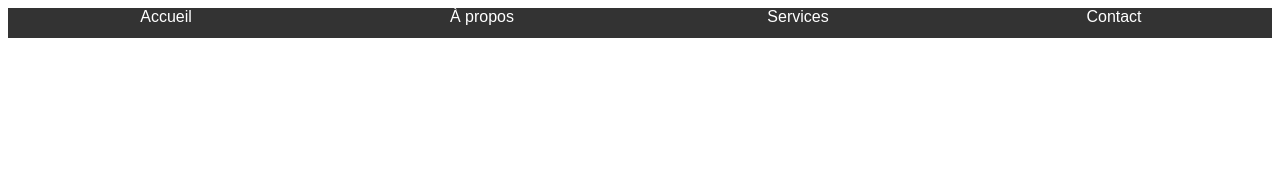
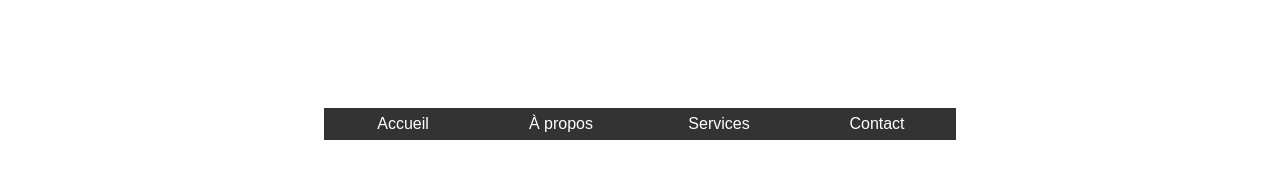
Before and after one commit to Lazury0/website, a plain HTML site: page index.html in a window 1280 px wide. Drawn offline with Linux system fonts and the light colour scheme.

Commit message:
1ST REAL COMMIT

```diff
--- a/style.css
+++ b/style.css
@@ -1,28 +1,32 @@
 body {
-    font-family: Arial, sans-serif; /* Utilise une police propre et simple */
+    font-family: Arial, sans-serif;
 }
 
 header {
-    background-color: #333; /* Couleur de fond de l'en-tête */
-    color: white; /* Couleur du texte dans l'en-tête */
-    height: 30px;
+display: flex;
+justify-content: center;
+align-items: center;
 }
 
 .navbar {
-    display: flex; /* Affiche les éléments de navigation en ligne */
-    justify-content: center; /* Répartit uniformément l'espace entre les éléments */
-    align-items: center;
+    margin-top: 100px;
+    display: flex;
+    height: 4vh;
+    width: 50%;
+    background-color: #333;
+    color: white;
 }
 
 .nav-element {
+    display: flex;
+    align-items: center;
+    justify-content: center;
     height: 100%;
     width: 25%;
-    text-align: center;
 }
 
 .nav-element:hover {
-    background-color: #555; /* Changement de couleur de fond au survol */
-    cursor: pointer; /* Change le curseur en pointeur pour indiquer un lien cliquable */
+    background-color: #555;
+    font-size: 1.1em;
+    cursor: pointer;
 }
-
-CECI EST UN TEST
```
Also changed, not shown: index.html (+1 -0 lines).
